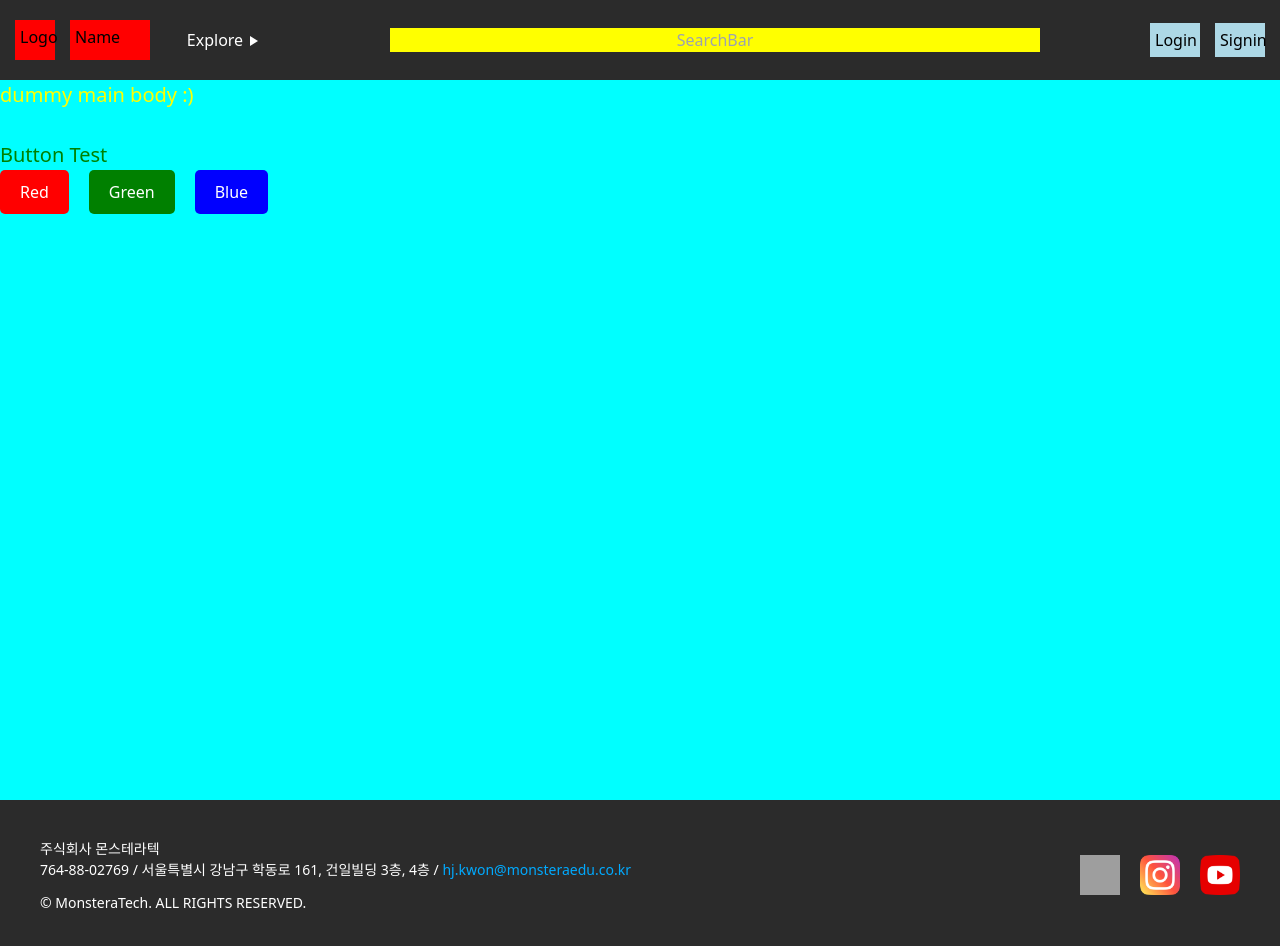
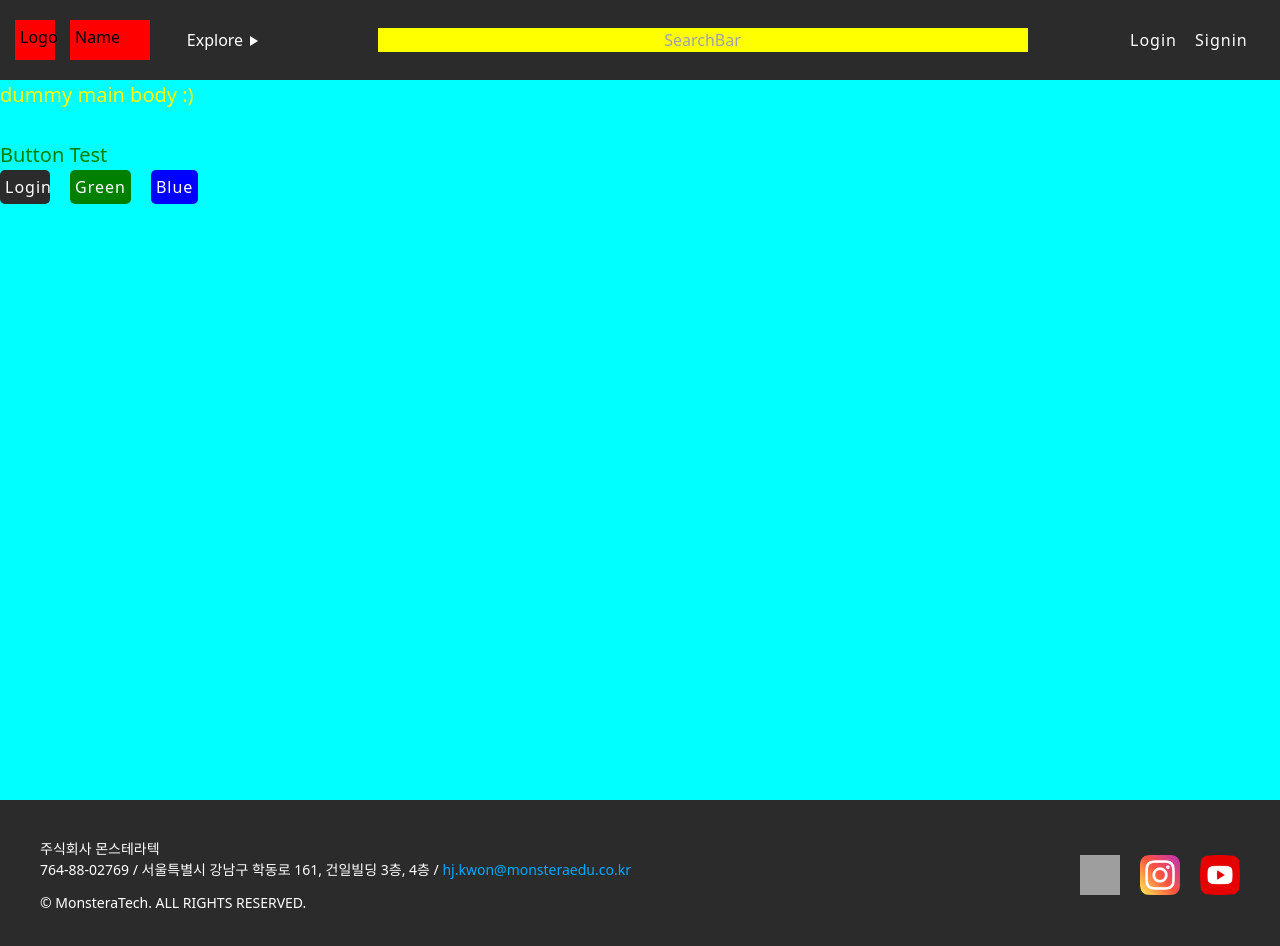
Before and after one commit to kang98kang/3DAssetTrading, a Next.js app: page / in a window 1280 px wide. Shown: the top 946 px of the page. Built offline with nearby package versions, Linux system fonts and the light colour scheme; grey boxes are pictures that could not be loaded.

Commit message:
update Header login, signin button

```diff
--- a/app/Header.js
+++ b/app/Header.js
@@ -1,5 +1,8 @@
+"use client";
+
 import styles from "./Header.module.css";
 import Explore from "./Explore";
+import Button from "../components/common/Button";
 
 export default function Header() {
   return (
@@ -12,8 +15,20 @@ export default function Header() {
         </div>
         <input type="text" placeholder="SearchBar" className={styles.nav} />
         <div className={styles.loginContainer}>
-          <div className={styles.login}>Login</div>
-          <div className={styles.login}>Signin</div>
+          <Button
+            backgroundColor="#2b2b2b"
+            width="55px"
+            height="34px"
+            label="Login"
+            onClick={() => alert("Login Button TEST!")}
+          />
+          <Button
+            backgroundColor="#2b2b2b"
+            width="60px"
+            height="34px"
+            label="Signin"
+            onClick={() => alert("SignIn Button TEST!")}
+          />
         </div>
       </div>
     </>
--- a/app/Header.module.css
+++ b/app/Header.module.css
@@ -42,6 +42,8 @@
   display: flex;
   justify-content: right;
   margin-left: 15px;
+  gap: 10px;
+  margin-right: 30px;
 }
 
 .login {
--- a/app/page.js
+++ b/app/page.js
@@ -1,7 +1,7 @@
 "use client";
 
 import styles from "./mainpage.module.css";
-import Button from "../components/common/button";
+import Button from "../components/common/Button";
 
 export default function Home() {
   return (
@@ -11,9 +11,11 @@ export default function Home() {
       <p style={{ color: "green" }}>Button Test</p>
       <div style={{ display: "flex", gap: 20 }}>
         <Button
-          backgroundColor="red"
-          label="Red"
-          onClick={() => alert("RED TEST!")}
+          backgroundColor="#2b2b2b"
+          width="50px"
+          height="34px"
+          label="Login"
+          onClick={() => alert("Login Button TEST!")}
         />
         <Button
           backgroundColor="green"
--- a/components/common/Button.js
+++ b/components/common/Button.js
@@ -1,17 +1,27 @@
 "use client";
 
 import React from "react";
+import { motion } from "framer-motion";
 import styles from "./Button.module.css";
 
-const Button = ({ backgroundColor = "blue", label, onClick }) => {
+const Button = ({
+  width,
+  height,
+  backgroundColor = "blue",
+  label,
+  onClick,
+}) => {
   return (
-    <button
+    <motion.button
       className={styles.button}
-      style={{ backgroundColor }}
+      style={{ backgroundColor, width, height }}
       onClick={onClick}
+      whileHover={{ scale: 1.1, backgroundColor: "#bbb", color: "black" }}
+      whileTap={{ scale: 0.95 }}
+      transition={{ type: "spring", stiffness: 300 }}
     >
       {label}
-    </button>
+    </motion.button>
   );
 };
 
--- a/components/common/Button.module.css
+++ b/components/common/Button.module.css
@@ -2,14 +2,11 @@
   width: auto;
   border: none;
   color: white;
-  padding: 10px 20px;
+  padding: 5px;
   text-align: center;
   font-size: 16px;
   cursor: pointer;
   border-radius: 5px;
   transition: background-color 0.3s ease;
+  letter-spacing: 1px;
 }
-
-.button:hover {
-  opacity: 0.9;
-}
```
Also changed, not shown: package.json (+6 -5 lines), 1 other file (tests, documents, lock files or other folders).
